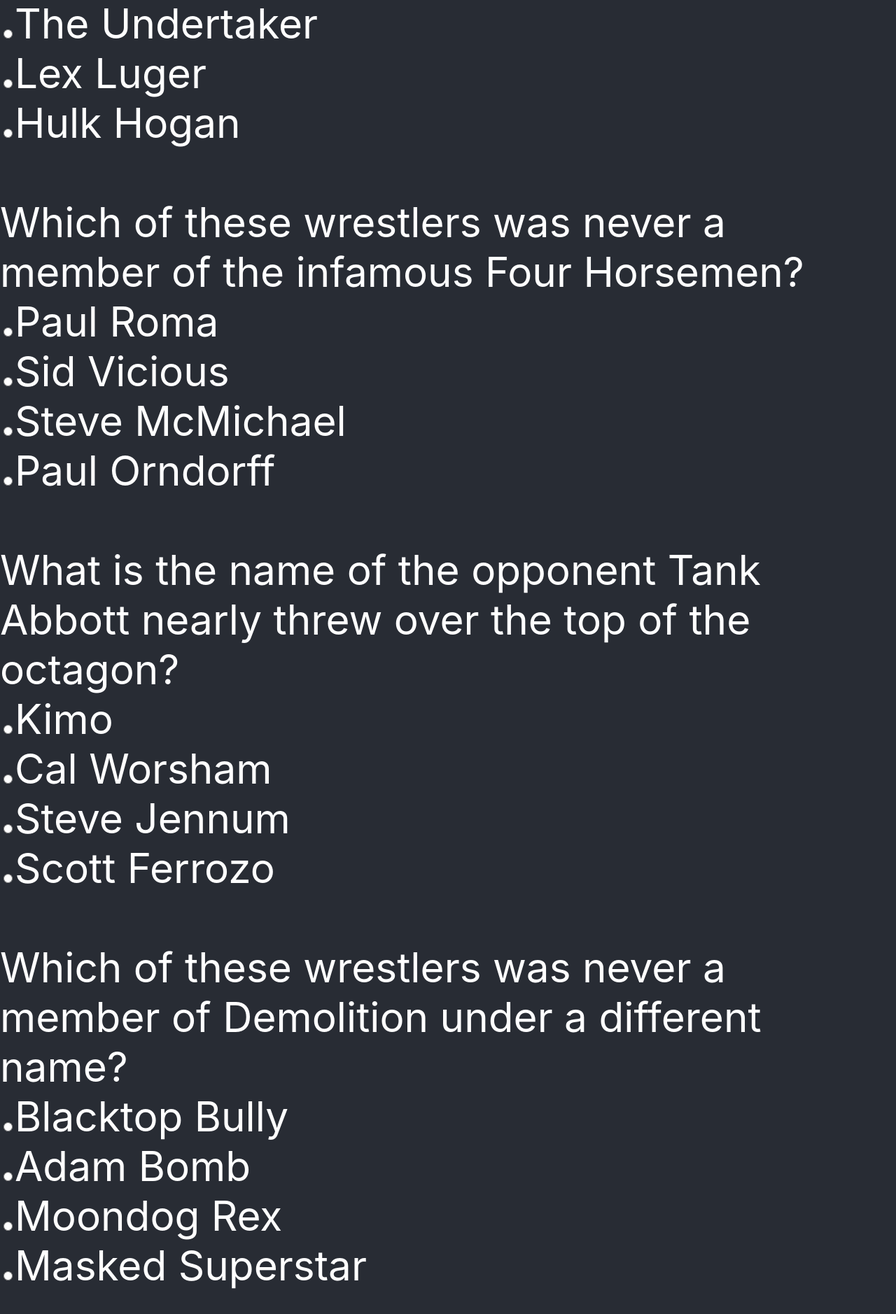
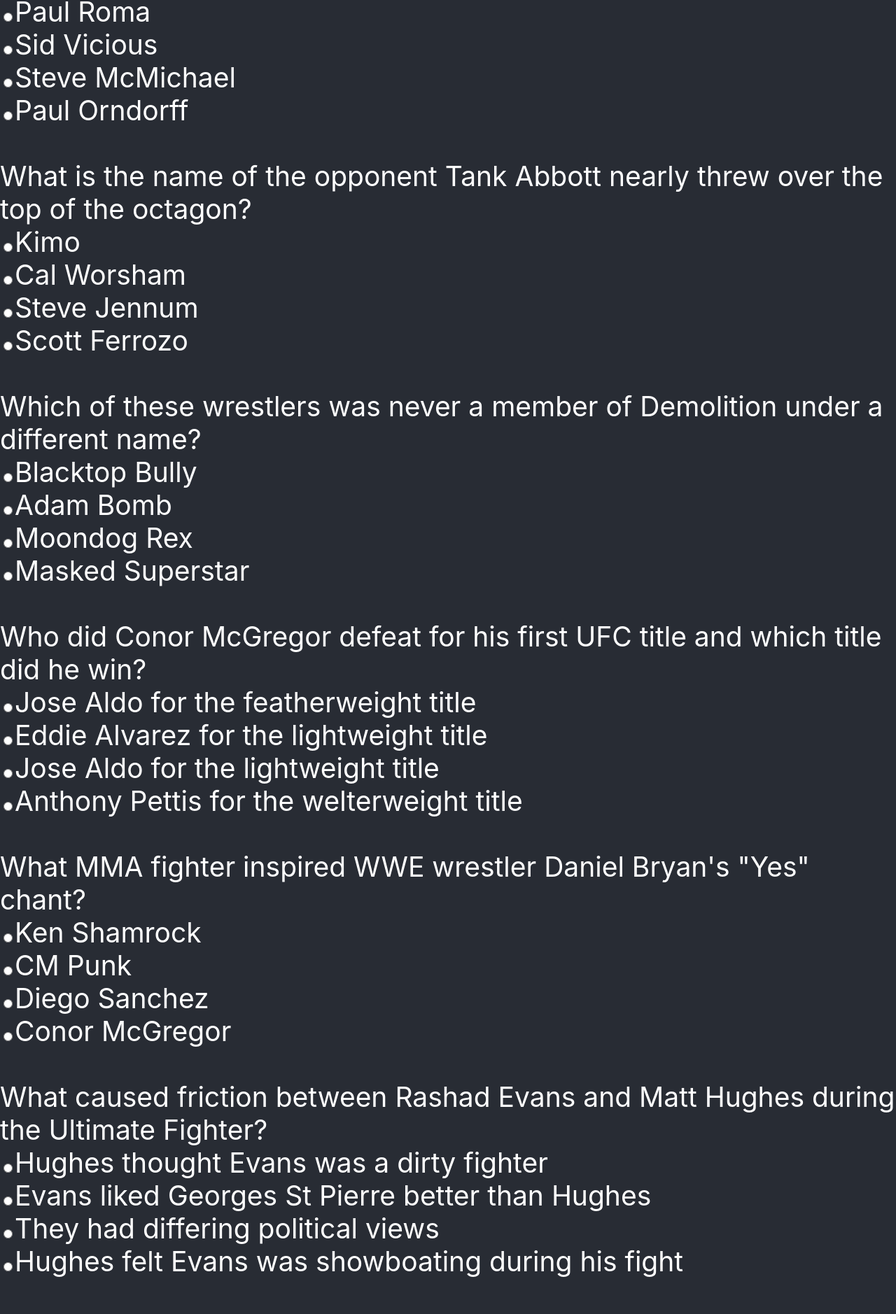
Before and after one commit to cweibel73/triviapage, a React (Create React App) app: page / in a window 1280 px wide. Shown: the part 845-2723 px from the top of the page at 70% size. Built offline with nearby package versions, Linux system fonts and the light colour scheme.

Commit message:
reversed some earlier changes and trying more to eliminate unwanted scroll to the top when radio buttons are selected

```diff
--- a/src/Quiz.css
+++ b/src/Quiz.css
@@ -5,5 +5,8 @@ form {
 
 button,input {
     font-size: 1.5em;
+}
+
+label {
     top: auto;
 }
--- a/src/Quiz.js
+++ b/src/Quiz.js
@@ -58,7 +58,6 @@ class Quiz extends Component {
                   answer: event.target.value
               })
        }
-
     }
 
     handleSub(event){
@@ -108,31 +107,31 @@ class Quiz extends Component {
             <div>
             <h1>Pro Wrestling & MMA Quiz!</h1>
             <form value={this.state.answer} onSubmit={this.handleSub} onChange={this.handleChange}>
-            <form><One /><br/></form>
-            <form><Two/><br/></form>
-            <form><Three/><br/></form>
-            <form><Four/><br/></form>
-            <form><Five/><br/></form>
-            <form><Six/><br/></form>
-            <form><Seven/><br/></form>
-            <form><Eight/><br/></form>
-            <form><Nine/><br/></form>
-            <form><Ten/><br/></form>
-            <form><Eleven/><br/></form>
-            <form><Twelve/><br/></form>
-            <form><Thirteen/><br/></form>
-            <form><Fourteen/><br/></form>
-            <form><Fifteen/><br/></form>
-            <form><Sixteen/><br/></form>
-            <form><Seventeen/><br/></form>
-            <form><Eighteen/><br/></form>
-            <form><Nineteen/><br/></form>
-            <form><Twenty/><br/></form>
-            <form><Tone/><br/></form>
-            <form><Ttwo/><br/></form>
-            <form><Tthree/><br/></form>
-            <form><Tfour/><br/></form>
-            <form><Tfive/><br/></form>
+            <One/><br/>
+            <Two/><br/>
+            <Three/><br/>
+            <Four/><br/>
+            <Five/><br/>
+            <Six/><br/>
+            <Seven/><br/>
+            <Eight/><br/>
+            <Nine/><br/>
+            <Ten/><br/>
+            <Eleven/><br/>
+            <Twelve/><br/>
+            <Thirteen/><br/>
+            <Fourteen/><br/>
+            <Fifteen/><br/>
+            <Sixteen/><br/>
+            <Seventeen/><br/>
+            <Eighteen/><br/>
+            <Nineteen/><br/>
+            <Twenty/><br/>
+            <Tone/><br/>
+            <Ttwo/><br/>
+            <Tthree/><br/>
+            <Tfour/><br/>
+            <Tfive/><br/>
             <input type="submit" value="Results!!!"/>
             </form>
             </div>
```
